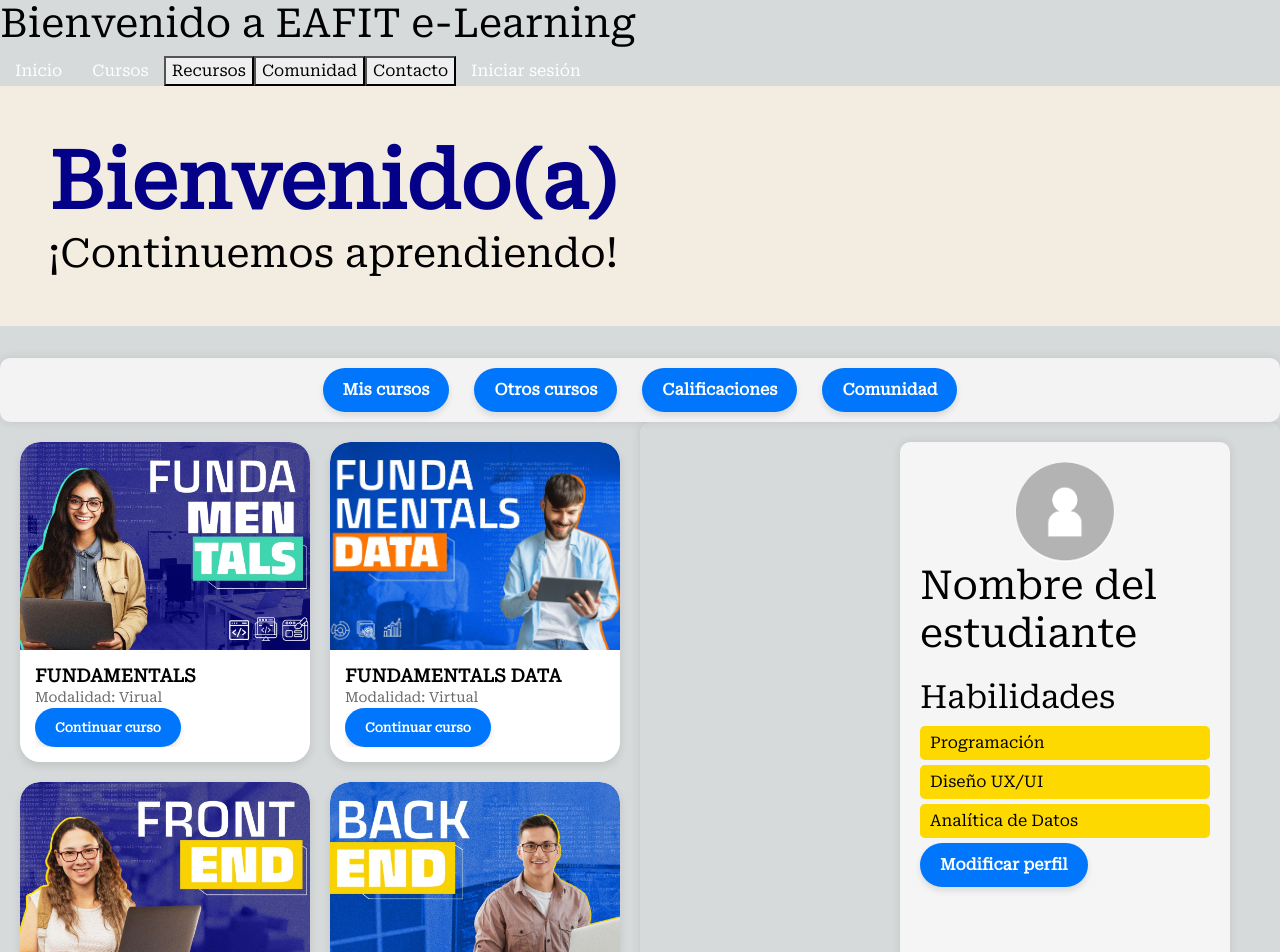
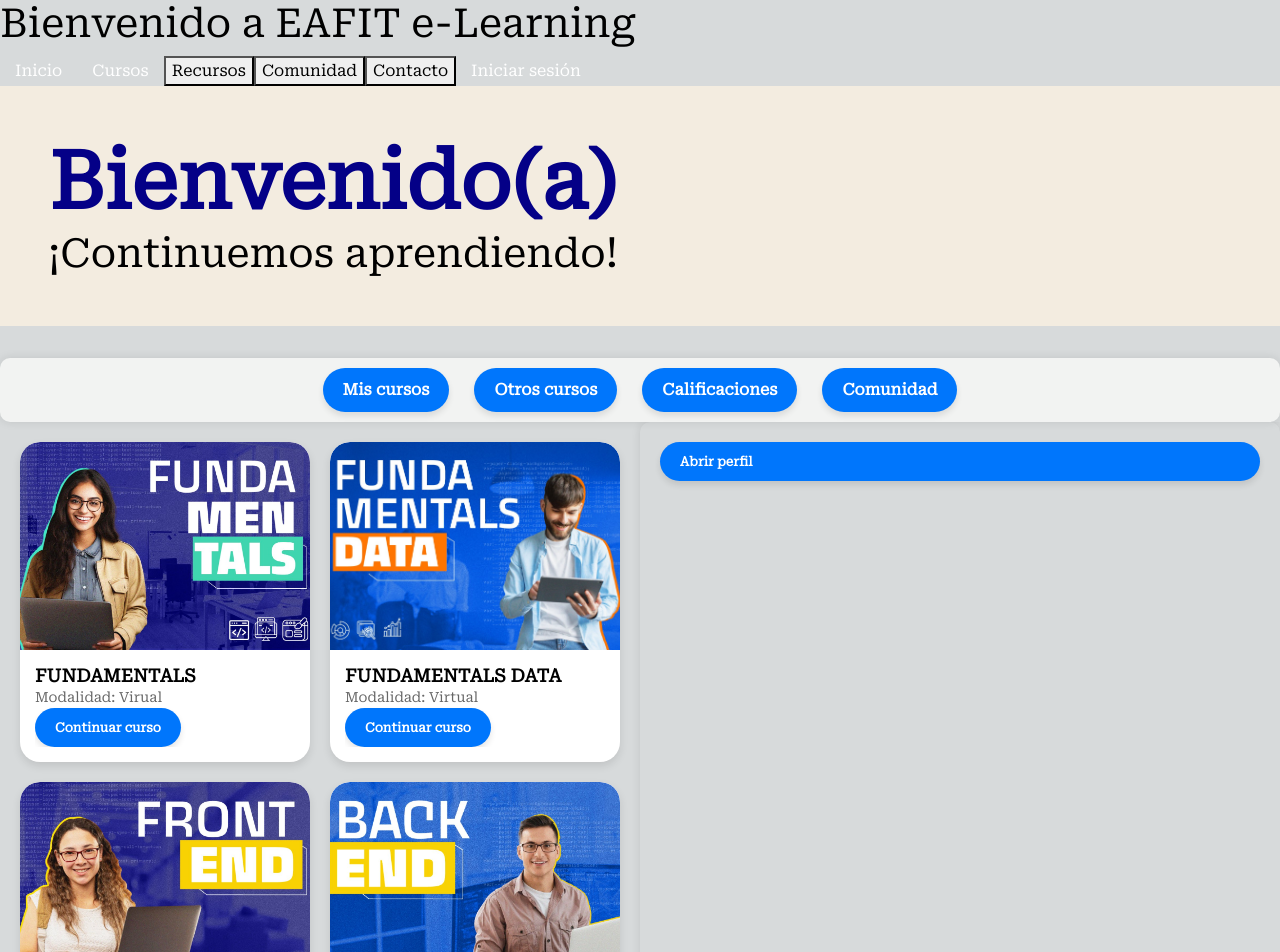
Before and after one commit to rebenew/frontendOmegaCursos, an Angular app: page /home-student in a window 1280 px wide. Shown: the top 952 px of the page. Built offline with nearby package versions, Linux system fonts and the light colour scheme.

Commit message:
Funcionalidad al botón de abrir y cerrar perfil

```diff
--- a/src/app/students-dashboard/home-student/home-student.component.html
+++ b/src/app/students-dashboard/home-student/home-student.component.html
@@ -78,7 +78,10 @@
     <!--PERFIL DEL ESTUDIANTE-->
 
     <div class="profile">
-      <aside class="student-profile">
+      <button (click)="visible =!visible" class="btn">
+        {{visible ? 'Cerrar perfil' : 'Abrir perfil'}}
+        </button>
+      <aside class="student-profile" [class.visible]="visible">
         <div class="profile-header">
           <img src="assets/students-dashboard-imgs/perfil-generico.jpg" alt="Foto de perfil">
           <h2>Nombre del estudiante</h2>
@@ -91,8 +94,6 @@
             <li>Analítica de Datos</li>
           </ul>
         </div>
-        <button class="bubble">Modificar perfil</button>
-        <!----Pendiente agregar funcionalidad para que se pueda abrir y cerrar------->
       </aside>
     </div>
   </div>
--- a/src/app/students-dashboard/home-student/home-student.component.scss
+++ b/src/app/students-dashboard/home-student/home-student.component.scss
@@ -149,13 +149,18 @@ h2 {
 
 .student-profile {
   flex: 1;
-  margin-left: 15em; /* Espacio entre las secciones */
+  margin-left: em; /* Espacio entre las secciones */
   background-color: #f5f5f5;
   border-radius: 10px;
   box-shadow: 0 0 10px rgba(0, 0, 0, 0.1);
   padding: 20px;
-  width: 55%;
+  width: 100%;
   height: 110vh;
+  opacity: 0;
+  &.visible {
+    opacity: 1;
+    transition: opacity 0.5s;
+  }
 }
 
 .profile{
--- a/src/app/students-dashboard/home-student/home-student.component.ts
+++ b/src/app/students-dashboard/home-student/home-student.component.ts
@@ -8,4 +8,6 @@ import { RouterLink } from '@angular/router';
   templateUrl: './home-student.component.html',
   styleUrl: './home-student.component.scss',
 })
-export class HomeStudentComponent {}
+export class HomeStudentComponent {
+  protected visible: boolean = false;
+}
```
